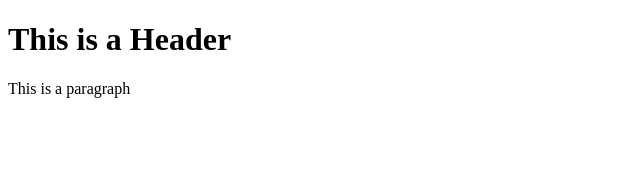
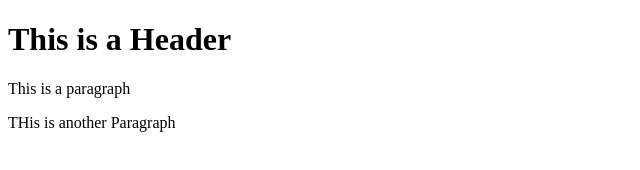
Before and after one commit to rossbeeghly/git-test, a plain HTML site: page index.html in a window 1280 px wide. Shown: the whole page, without its empty margins (0-640 px from the left). Drawn offline with Linux system fonts and the light colour scheme.

Commit message:
Third Commit

```diff
--- a/index.html
+++ b/index.html
@@ -3,5 +3,6 @@
     <body>
         <h1> This is a Header</h1>
         <p> This is a paragraph</p>
+        <p>THis is another Paragraph</p>
     </body>
 </html>
```
